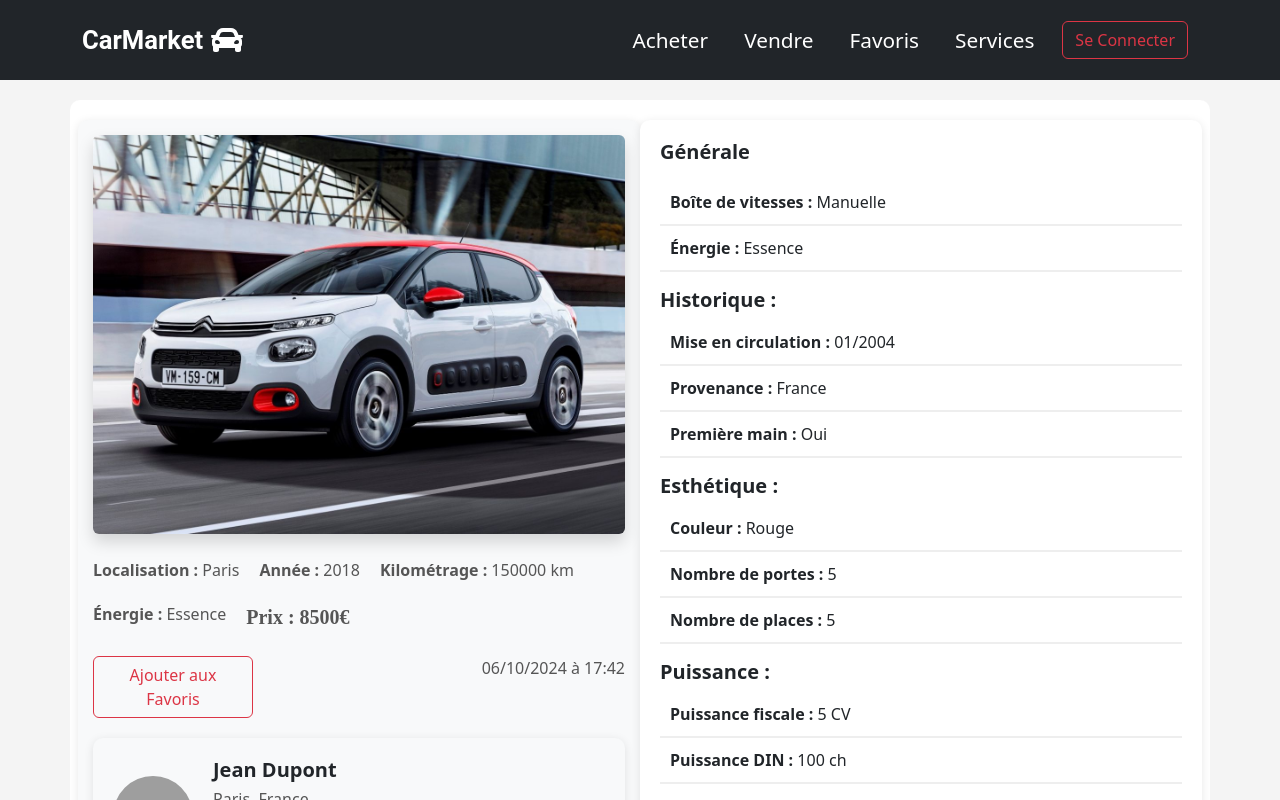
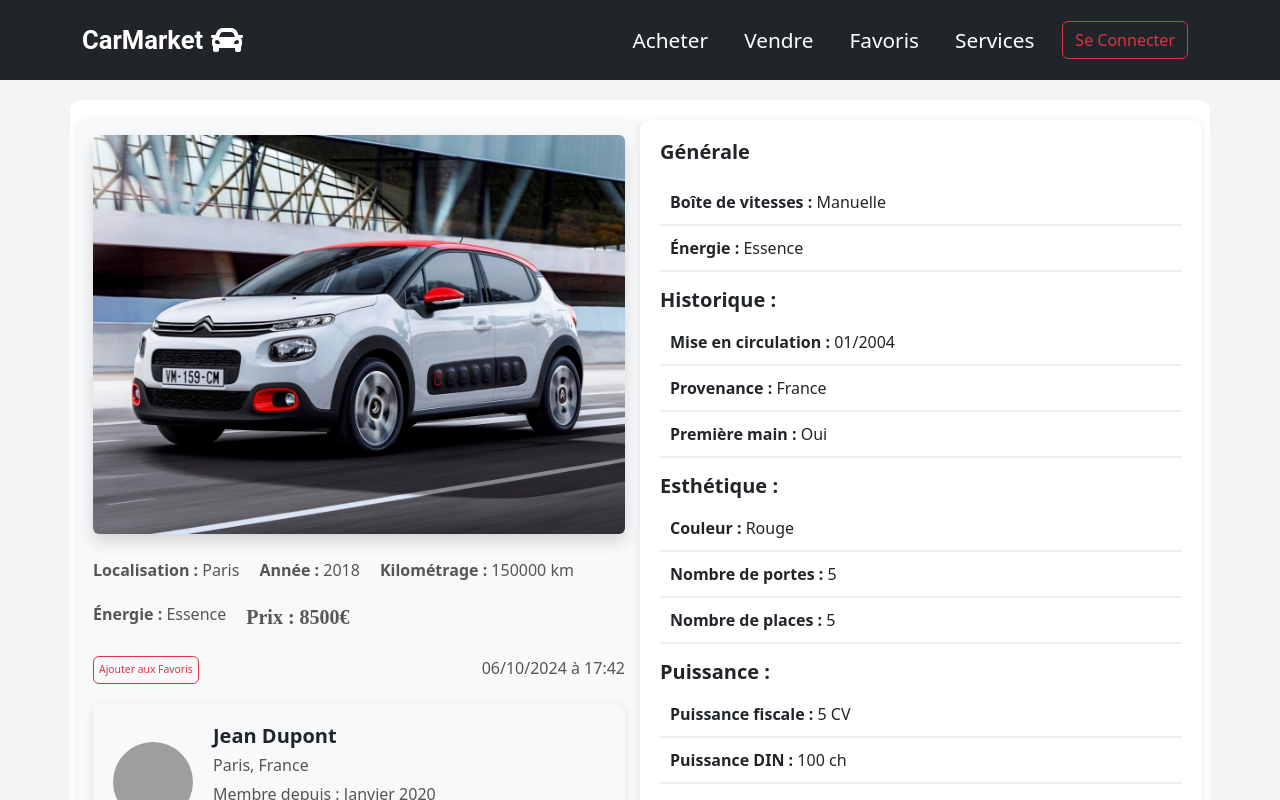
Before and after one commit to sylvainatn/CarMarketWebsiteReactJs, a React (Create React App) app: page /cars/1 in a window 1280 px wide. Shown: the top 800 px of the page. Built offline with nearby package versions, Linux system fonts and the light colour scheme; grey boxes are pictures that could not be loaded.

Commit message:
Mise à jour

```diff
--- a/src/App.js
+++ b/src/App.js
@@ -54,7 +54,7 @@ function App() {
             path="/"
             element={
               <div>
-                {/* <Carousel /> */}
+                <HomePage />
                 <CarList
                   cars={cars}
                   addToFavorites={addToFavorites}
--- a/src/components/CarDetails.jsx
+++ b/src/components/CarDetails.jsx
@@ -82,7 +82,8 @@ const CarDetails = ({ addToFavorites, removeFromFavorites, favorites }) => {
                         onClick={handleToggleFavorite}
                         className={`btn ${isFavorite ? 'btn-outline-warning' : 'btn-outline-danger'}`}
                         style={{
-                           width: '160px',
+                           padding: '5px 5px',
+                           fontSize: '0.65rem',
                            cursor: 'pointer',
                         }}
                      >
```
